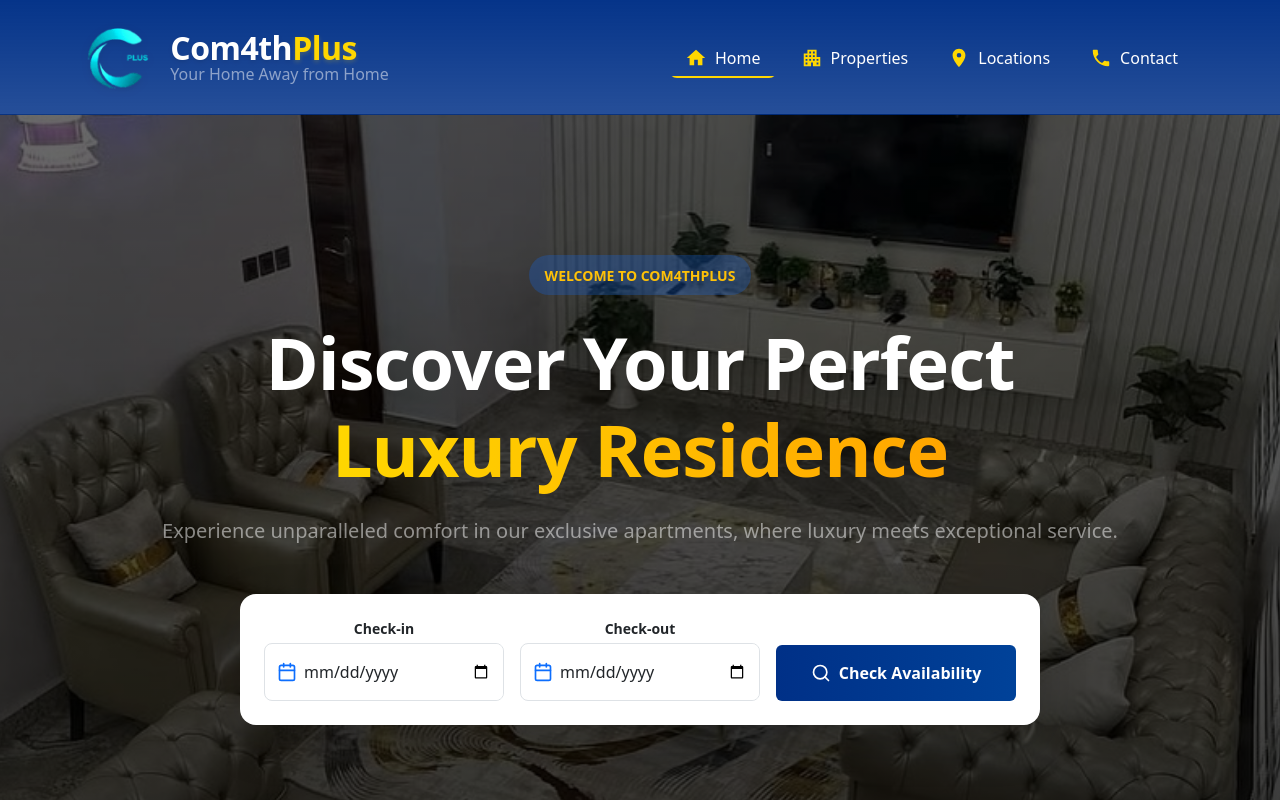
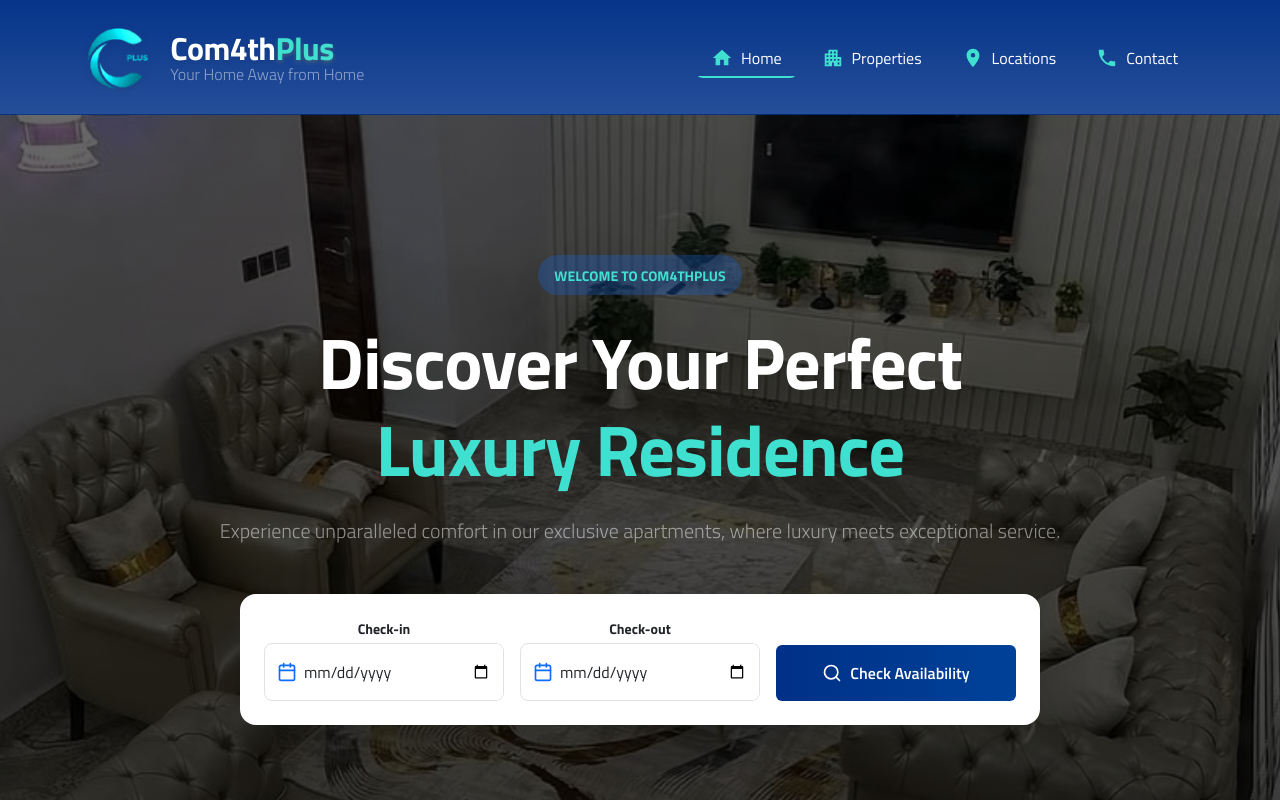
Before and after one commit to ablejohn/Com4thPlus, a React (Vite) app: page / in a window 1280 px wide. Shown: the top 800 px of the page. Built offline with nearby package versions, Linux system fonts and the light colour scheme.

Commit message:
added new colors fixed nav bug

```diff
--- a/index.html
+++ b/index.html
@@ -8,9 +8,10 @@
     <link rel="preconnect" href="https://fonts.googleapis.com" />
     <link rel="preconnect" href="https://fonts.gstatic.com" crossorigin />
     <link
-      href="https://fonts.googleapis.com/css2?family=Dancing+Script:wght@400..700&family=Exo+2:ital,wght@0,100..900;1,100..900&family=Outfit:wght@100..900&family=Poppins:ital,wght@0,100;0,200;0,300;0,400;0,500;0,600;0,700;0,800;0,900;1,100;1,200;1,300;1,400;1,500;1,600;1,700;1,800;1,900&family=Roboto:ital,wght@0,100..900;1,100..900&display=swap"
+      href="https://fonts.googleapis.com/css2?family=Dancing+Script:wght@400..700&family=Exo+2:ital,wght@0,100..900;1,100..900&family=Outfit:wght@100..900&family=Poppins:ital,wght@0,100;0,200;0,300;0,400;0,500;0,600;0,700;0,800;0,900;1,100;1,200;1,300;1,400;1,500;1,600;1,700;1,800;1,900&family=Roboto:ital,wght@0,100..900;1,100..900&family=Titillium+Web:ital,wght@0,200;0,300;0,400;0,600;0,700;0,900;1,200;1,300;1,400;1,600;1,700&display=swap"
       rel="stylesheet"
     />
+
     <!--Bootstrap -->
     <link
       href="https://cdn.jsdelivr.net/npm/bootstrap@5.3.2/dist/css/bootstrap.min.css"
--- a/package.json
+++ b/package.json
@@ -4,7 +4,7 @@
   "version": "0.0.0",
   "type": "module",
   "scripts": {
-    "dev": "vite",
+    "dev": "vite --host",
     "build": "vite build",
     "lint": "eslint .",
     "preview": "vite preview"
--- a/src/App.jsx
+++ b/src/App.jsx
@@ -6,6 +6,7 @@ import Navigation from "./components/navigation";
 import Footer from "./components/footer";
 import AutoScrollToTop from "./components/autoscrolltoTop";
 import ScrollToTopButton from "./components/scrolltoTop";
+import "./styling/styles.css";
 
 // Lazy load pages for better performance
 const Home = lazy(() => import("./pages/home"));
--- a/src/components/navigation.jsx
+++ b/src/components/navigation.jsx
@@ -55,7 +55,7 @@ const Navigation = () => {
         aria-label="Main navigation"
       >
         <div className="container">
-          {/* Logo and Brand */}
+          {/* Logo and Brand - Modified section */}
           <Link
             className="navbar-brand d-flex align-items-center"
             to="/"
@@ -72,7 +72,8 @@ const Navigation = () => {
               }}
               className="me-3"
             />
-            <div className="d-flex flex-column">
+            {/* Add d-none d-lg-flex to hide text on mobile */}
+            <div className="d-none d-lg-flex flex-column">
               <span
                 className="fs-2 fw-bold mb-0 lh-1"
                 style={{
@@ -83,7 +84,7 @@ const Navigation = () => {
                 <span className="text-white">Com4th</span>
                 <span
                   style={{
-                    color: "#FFD700",
+                    color: "#40E0D0",
                     textShadow: "0 2px 4px rgba(255,215,0,0.2)",
                   }}
                 >
@@ -154,7 +155,7 @@ const Navigation = () => {
                     <span
                       className="me-2 d-flex align-items-center"
                       style={{
-                        color: "#FFD700",
+                        color: "#40E0D0",
                         transition: "transform 0.3s ease",
                       }}
                     >
@@ -167,7 +168,7 @@ const Navigation = () => {
                         style={{
                           height: "2px",
                           width: "100%",
-                          backgroundColor: "#FFD700",
+                          backgroundColor: "#40E0D0",
                           transition: "all 0.3s ease",
                         }}
                       ></span>
@@ -196,7 +197,7 @@ const Navigation = () => {
           flex-direction: column;
           justify-content: space-around;
           width: 2rem;
-          height: 2rem;
+          height: 1.5rem;
           background: transparent;
           border: none;
           cursor: pointer;
@@ -213,7 +214,7 @@ const Navigation = () => {
         .hamburger-line {
           width: 2rem;
           height: 0.25rem;
-          background: #FFD700;
+          background: #40E0D0;
           border-radius: 10px;
           transition: all 0.3s linear;
           position: relative;
--- a/src/pages/home.jsx
+++ b/src/pages/home.jsx
@@ -61,7 +61,10 @@ const LandingPage = () => {
         <div className="container position-relative h-100 d-flex justify-content-center align-items-center">
           <div className="text-center text-white">
             <div className="bg-primary bg-opacity-25 text-warning d-inline-block px-3 py-2 rounded-pill mb-4">
-              <span className="text-uppercase fw-bold small">
+              <span
+                className="text-uppercase fw-bold small"
+                style={{ color: "#40E0D0" }}
+              >
                 Welcome to COM4thPLUS
               </span>
             </div>
@@ -71,7 +74,9 @@ const LandingPage = () => {
             >
               Discover Your Perfect
               <br />
-              <span className="text-gradient">Luxury Residence</span>
+              <span className="text-gradient" style={{ color: "#40E0D0" }}>
+                Luxury Residence
+              </span>
             </h1>
             <p
               className="lead mb-5 text-white-50"
@@ -176,7 +181,7 @@ const LandingPage = () => {
       {/* Custom Styles */}
       <style jsx>{`
         .text-gradient {
-          background: linear-gradient(to right, #ffd700, #ffa500);
+          background: linear-gradient(to right, #40E0D0,rgb(116, 128, 129);
           -webkit-background-clip: text;
           -webkit-text-fill-color: transparent;
         }
--- /dev/null
+++ b/src/styling/styles.css
@@ -0,0 +1,7 @@
+body {
+    font-family: 'Titillium Web', sans-serif;
+}
+
+h1 {
+    font-family: 'Titillium Web', sans-serif;
+}
```
